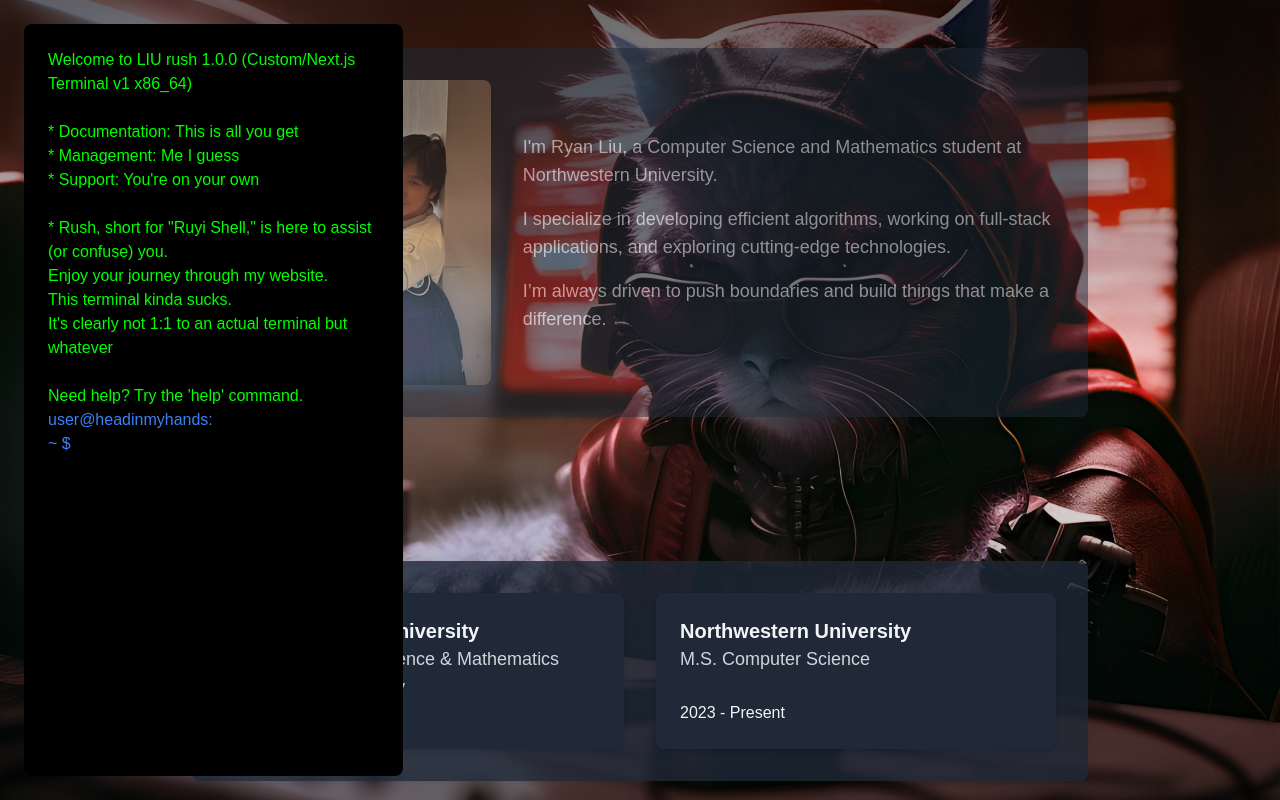
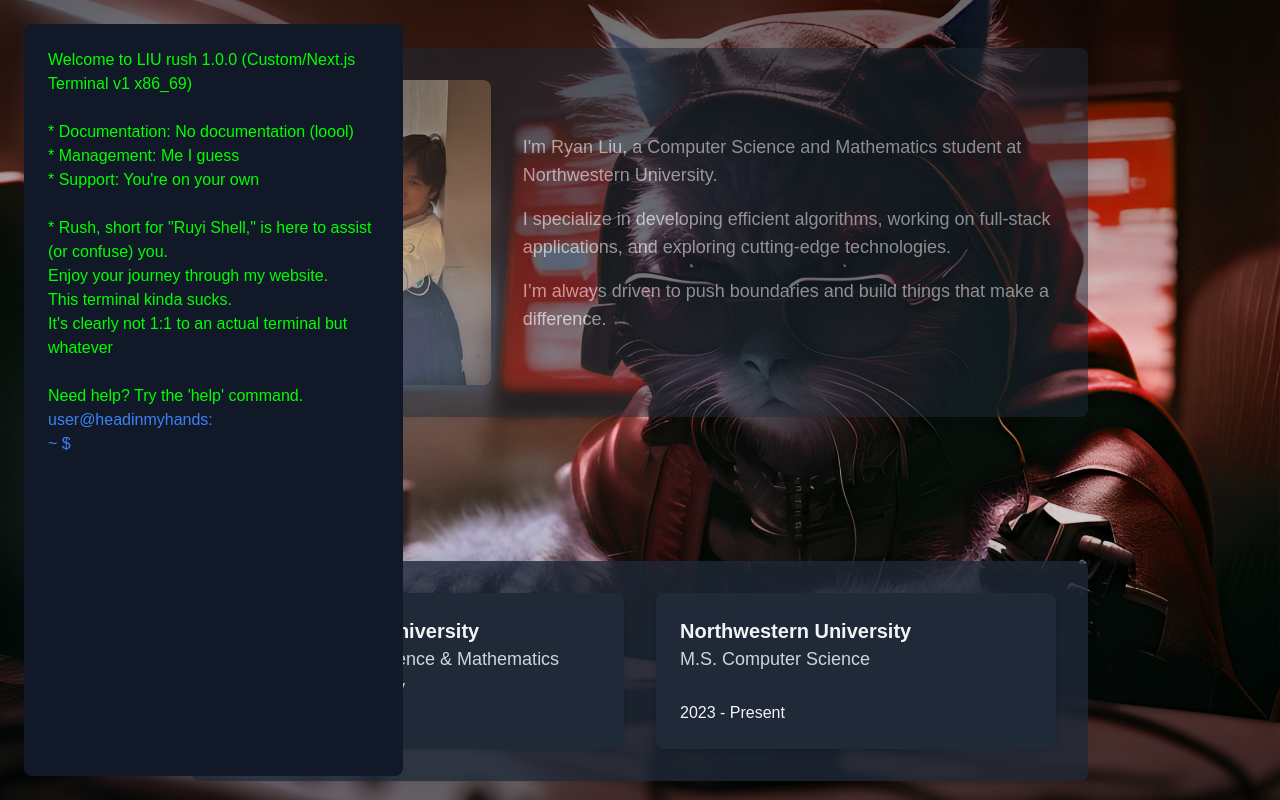
Before and after one commit to rliu2400/rliu.xyz, a Next.js app: page /home in a window 1280 px wide. Shown: the top 800 px of the page. Built offline with nearby package versions, Linux system fonts and the light colour scheme; a web font is replaced by a local one.

Commit message:
asdasd terminal styling

```diff
--- a/src/components/Terminal.tsx
+++ b/src/components/Terminal.tsx
@@ -13,9 +13,9 @@ export default function Terminal() {
 
     const welcomeMessage = (
         <div>
-            <p>Welcome to LIU rush 1.0.0 (Custom/Next.js Terminal v1 x86_64)</p>
+            <p>Welcome to LIU rush 1.0.0 (Custom/Next.js Terminal v1 x86_69)</p>
             <br />
-            <p>* Documentation: This is all you get</p>
+            <p>* Documentation: No documentation (loool)</p>
             <p>* Management: Me I guess</p>
             <p>* Support: You're on your own</p>
             <br />
@@ -114,7 +114,7 @@ export default function Terminal() {
 
     return (
         <section className="w-1/3 h-screen fixed top-0 left-0 p-6 fade-in">
-            <div className="bg-black h-full flex flex-col p-6 rounded-lg">
+            <div className="bg-gray-900 h-full flex flex-col p-6 rounded-lg">
                 <div
                     ref={terminalHistoryRef}
                     className="terminal-history terminal-text overflow-y-auto"
```
